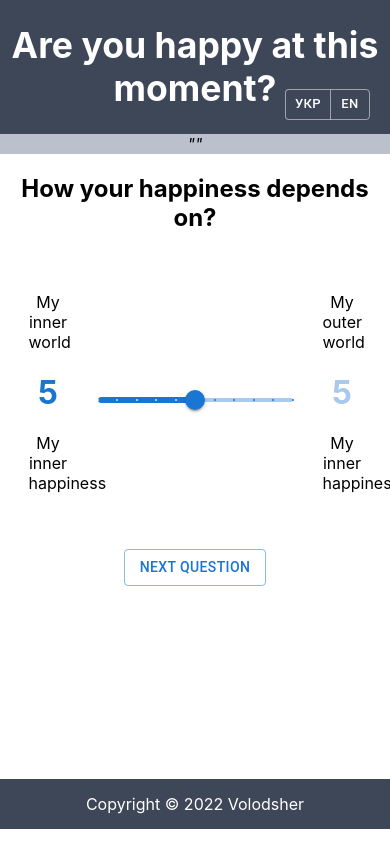
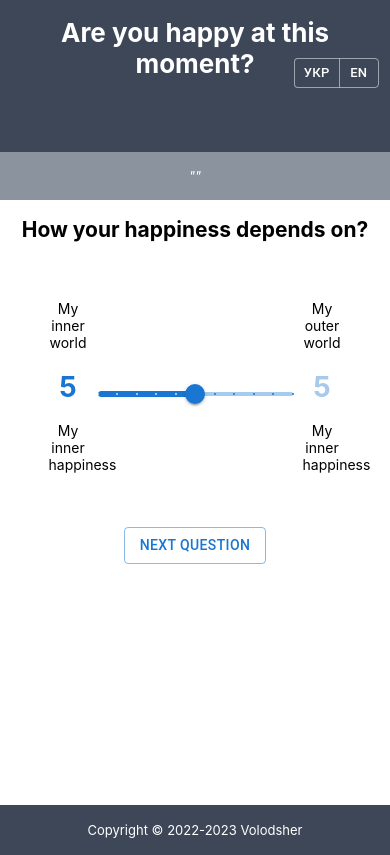
Before and after one commit to Volodsher/am-i-happy, a React (Create React App) app: page / in a window 390 px wide. Built offline with nearby package versions, Linux system fonts and the light colour scheme; no server answers.

Commit message:
mobile refactoring

```diff
--- a/src/App.css
+++ b/src/App.css
@@ -13,16 +13,21 @@
   }
 }
 
-.App-header {
+.app-header {
+  display: grid;
+  grid-template-columns: 1fr 4fr 1fr;
   position: relative;
   background-color: #3e4758;
   min-height: 15vh;
-  display: flex;
-  /* flex-direction: column; */
+  overflow: hidden;
   align-items: center;
   justify-content: center;
-  font-size: calc(10px + 2vmin);
+  /* font-size: calc(10px + 2vmin); */
   color: white;
+}
+
+.app-header h1 {
+  grid-column: 2;
 }
 
 .App-link {
@@ -38,15 +43,38 @@
   }
 }
 
+.languageBotton {
+  padding: 0.5rem;
+}
+
 @media (max-width: 860px) {
-  .languageBotton {
-    position: absolute;
-    margin-top: 75px;
-    right: 20px;
+  .App {
+    font-size: 14px;
   }
 }
 
-.languageBotton {
-  position: absolute;
-  right: 20px
+@media (max-width: 475px) {
+  .App {
+    font-size: 13px;
+  }
+
+  .app-header {
+    display: block;
+    min-height: 18vh;
+  }
+
+  .app-header h1 {
+    grid-column: initial;
+  }
+
+  .languageBotton {
+    position: absolute;
+    right: 0.2rem;
+    padding: 0.5rem;
+    top: 3.1rem;
+  }
+
+  .start {
+    font-size: 14px;
+  }
 }
--- a/src/app/features/Footer/Footer.js
+++ b/src/app/features/Footer/Footer.js
@@ -15,12 +15,12 @@ export function Footer() {
         width: '100%',
         height: '50px',
         color: 'white',
-        marginTop: '20px',
+        // marginTop: '20px',
       }}
     >
       {language === 'En'
-        ? 'Copyright © 2022 Volodsher'
-        : '© 2022, Володшер. Усі права захищені.'}
+        ? 'Copyright © 2022-2023 Volodsher'
+        : '© 2022-2023, Володшер. Усі права захищені.'}
     </footer>
   );
 }
--- a/src/app/features/Header/Header.js
+++ b/src/app/features/Header/Header.js
@@ -1,5 +1,3 @@
-// headerTitleEn: 'Are you happy at this moment?',
-// headerTitleUa: 'Ви зараз щасливі?',
 import { useSelector, useDispatch } from 'react-redux';
 import {
   selectLanguage,
@@ -20,7 +18,7 @@ export function Header() {
   };
 
   return (
-    <header className="App-header">
+    <header className="app-header">
       {language === 'En' ? (
         <h1>Are you happy at this moment?</h1>
       ) : (
--- a/src/app/features/Quote/Quote.js
+++ b/src/app/features/Quote/Quote.js
@@ -19,9 +19,11 @@ export function Quote() {
   return (
     <Box
       sx={{
-        backgroundColor: '#bac1cc',
+        backgroundColor: '#8b939e',
         minРeight: '5vc',
         fontStyle: 'italic',
+        padding: '1rem',
+        color: 'white',
       }}
     >
       "{quote}"
--- a/src/app/features/Start/Start.js
+++ b/src/app/features/Start/Start.js
@@ -1,6 +1,7 @@
 import { useState } from 'react';
 import { useSelector, useDispatch } from 'react-redux';
 import { Slider, Box, Button } from '@mui/material';
+import '../../../App.css';
 
 import {
   refreshQuiz,
@@ -28,6 +29,7 @@ export function Start() {
 
   return (
     <Box
+      className="start"
       sx={{
         display: 'flex',
         flexDirection: 'column',
@@ -47,7 +49,6 @@ export function Start() {
           width: '100%',
           justifyContent: 'center',
           alignItems: 'center',
-          gap: '20px',
         }}
       >
         <div
```
